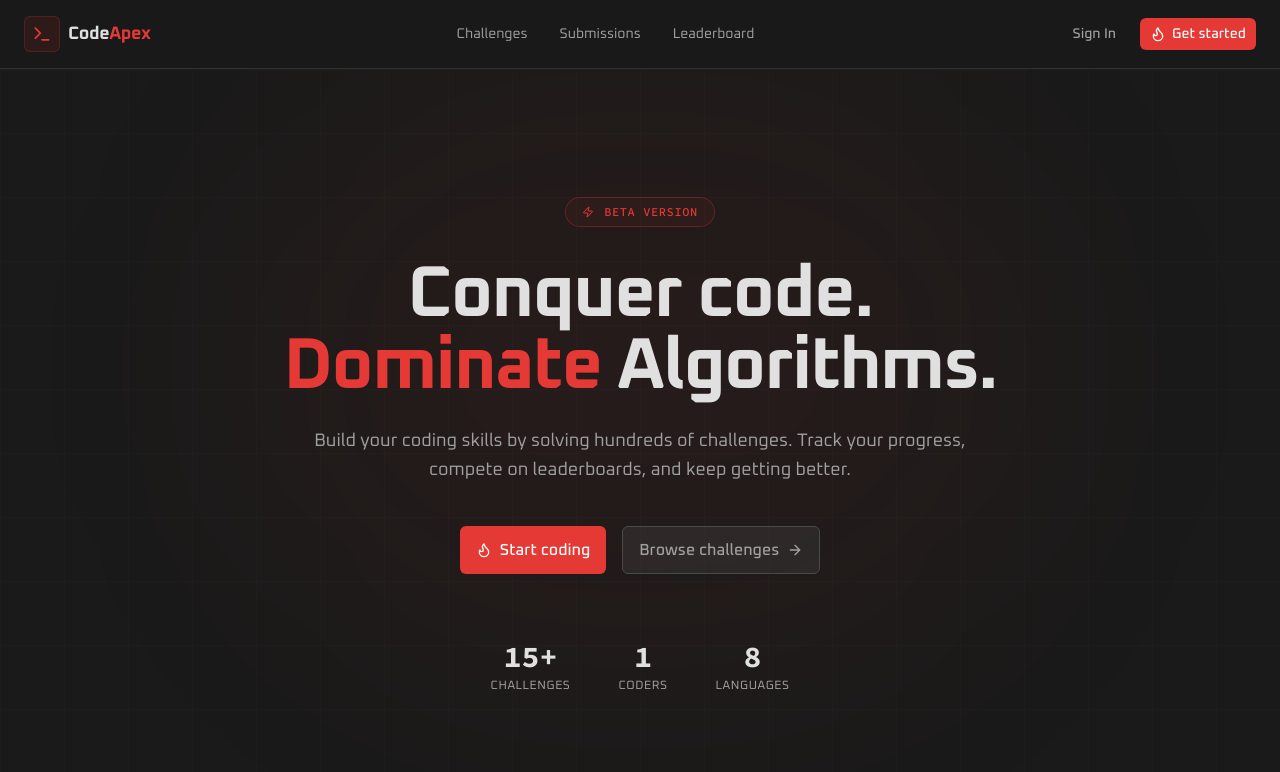
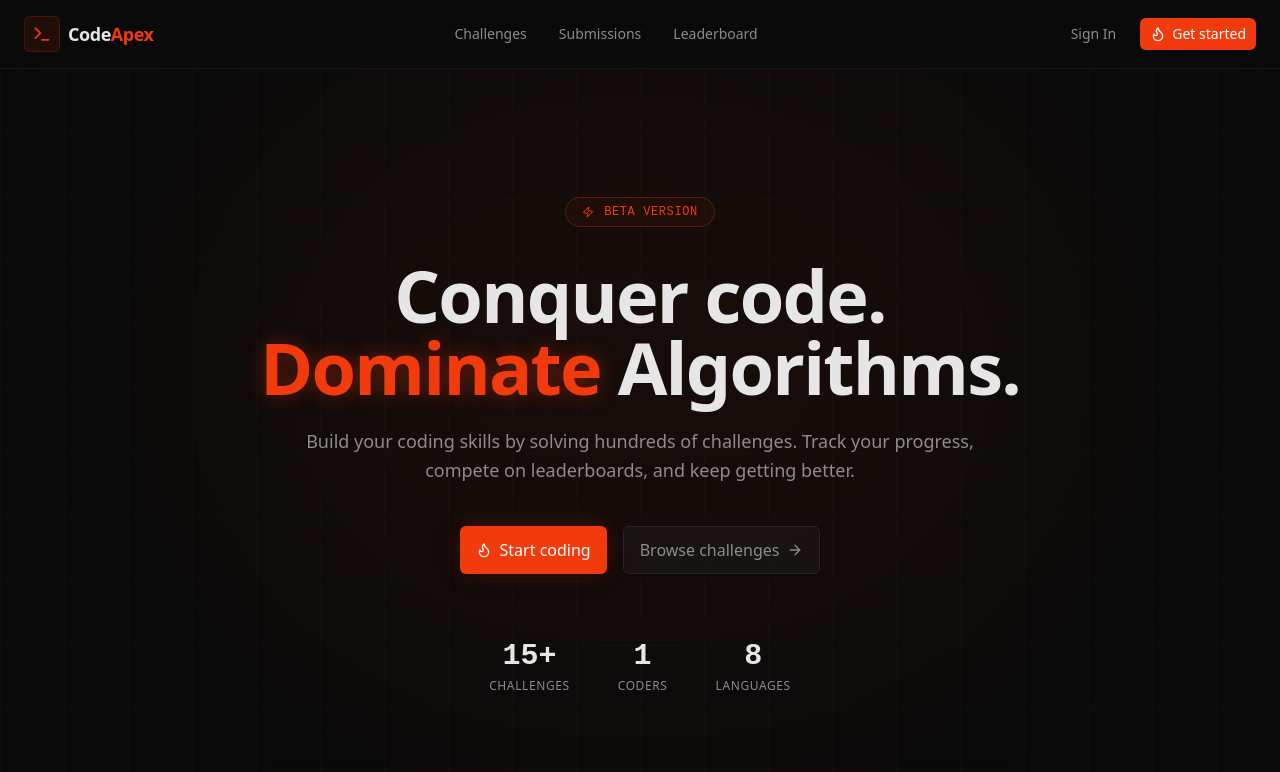
Before and after one commit to xndadelin/codeapex, a Next.js app: page / in a window 1280 px wide. Shown: the top 772 px of the page. Built offline with nearby package versions, Linux system fonts and the light colour scheme.

Commit message:
Fix styling.

```diff
--- a/styles/globals.css
+++ b/styles/globals.css
@@ -1,202 +1,106 @@
 @import "tailwindcss";
+@import "tw-animate-css";
 
 @custom-variant dark (&:is(.dark *));
 
-:root {
-  --font-sans: "Oxanium", sans-serif;
-  --font-mono: "Source Code Pro", monospace;
-  --background: oklch(0.8452 0 0);
-  --foreground: oklch(0.2393 0 0);
-  --card: oklch(0.7572 0 0);
-  --card-foreground: oklch(0.2393 0 0);
-  --popover: oklch(0.7572 0 0);
-  --popover-foreground: oklch(0.2393 0 0);
-  --primary: oklch(0.5016 0.1887 27.4816);
-  --primary-foreground: oklch(1.0000 0 0);
-  --secondary: oklch(0.4955 0.0896 126.1858);
-  --secondary-foreground: oklch(1.0000 0 0);
-  --muted: oklch(0.7826 0 0);
-  --muted-foreground: oklch(0.4091 0 0);
-  --accent: oklch(0.5880 0.0993 245.7394);
-  --accent-foreground: oklch(1.0000 0 0);
-  --destructive: oklch(0.7076 0.1975 46.4558);
-  --destructive-foreground: oklch(0 0 0);
-  --border: oklch(0.4313 0 0);
-  --input: oklch(0.4313 0 0);
-  --ring: oklch(0.5016 0.1887 27.4816);
-  --chart-1: oklch(0.5016 0.1887 27.4816);
-  --chart-2: oklch(0.4955 0.0896 126.1858);
-  --chart-3: oklch(0.5880 0.0993 245.7394);
-  --chart-4: oklch(0.7076 0.1975 46.4558);
-  --chart-5: oklch(0.5656 0.0431 40.4319);
-  --sidebar: oklch(0.7572 0 0);
-  --sidebar-foreground: oklch(0.2393 0 0);
-  --sidebar-primary: oklch(0.5016 0.1887 27.4816);
-  --sidebar-primary-foreground: oklch(1.0000 0 0);
-  --sidebar-accent: oklch(0.5880 0.0993 245.7394);
-  --sidebar-accent-foreground: oklch(1.0000 0 0);
-  --sidebar-border: oklch(0.4313 0 0);
-  --sidebar-ring: oklch(0.5016 0.1887 27.4816);
-  --font-sans: "Oxanium", sans-serif;
-  --font-serif: ui-serif, Georgia, Cambria, "Times New Roman", Times, serif;
-  --font-mono: "Source Code Pro", monospace;
-  --radius: 0px;
-  --shadow-x: 0px;
-  --shadow-y: 2px;
-  --shadow-blur: 4px;
-  --shadow-spread: 0px;
-  --shadow-opacity: 0.4;
-  --shadow-color: hsl(0 0% 0%);
-  --shadow-2xs: 0px 2px 4px 0px hsl(0 0% 0% / 0.20);
-  --shadow-xs: 0px 2px 4px 0px hsl(0 0% 0% / 0.20);
-  --shadow-sm: 0px 2px 4px 0px hsl(0 0% 0% / 0.40), 0px 1px 2px -1px hsl(0 0% 0% / 0.40);
-  --shadow: 0px 2px 4px 0px hsl(0 0% 0% / 0.40), 0px 1px 2px -1px hsl(0 0% 0% / 0.40);
-  --shadow-md: 0px 2px 4px 0px hsl(0 0% 0% / 0.40), 0px 2px 4px -1px hsl(0 0% 0% / 0.40);
-  --shadow-lg: 0px 2px 4px 0px hsl(0 0% 0% / 0.40), 0px 4px 6px -1px hsl(0 0% 0% / 0.40);
-  --shadow-xl: 0px 2px 4px 0px hsl(0 0% 0% / 0.40), 0px 8px 10px -1px hsl(0 0% 0% / 0.40);
-  --shadow-2xl: 0px 2px 4px 0px hsl(0 0% 0% / 1.00);
-  --tracking-normal: 0em;
-  --spacing: 0.25rem;
-  --shadow-offset-x: 0px;
-  --shadow-offset-y: 2px;
-  --letter-spacing: 0em;
-  --doom-ember: hsl(15 80% 50%);
-  --doom-hellfire: hsl(0 85% 45%);
-  --doom-lava: hsl(30 90% 55%);
-  --doom-ash: hsl(0 0% 25%);
-  --doom-void: hsl(0 0% 5%);
-}
+@theme inline {
+  --radius: 0.375rem;
+  --color-background: hsl(0 0% 4%);
+  --color-foreground: hsl(0 0% 90%);
+  --color-card: hsl(0 0% 7%);
+  --color-card-foreground: hsl(0 0% 90%);
+  --color-popover: hsl(0 0% 7%);
+  --color-popover-foreground: hsl(0 0% 90%);
+  --color-primary: hsl(12 90% 50%);
+  --color-primary-foreground: hsl(0 0% 100%);
+  --color-secondary: hsl(0 0% 12%);
+  --color-secondary-foreground: hsl(0 0% 85%);
+  --color-muted: hsl(0 0% 12%);
+  --color-muted-foreground: hsl(0 0% 55%);
+  --color-accent: hsl(25 100% 50%);
+  --color-accent-foreground: hsl(0 0% 100%);
+  --color-destructive: hsl(0 85% 55%);
+  --color-destructive-foreground: hsl(0 0% 100%);
+  --color-border: hsl(0 0% 15%);
+  --color-input: hsl(0 0% 15%);
+  --color-ring: hsl(12 90% 50%);
 
-.dark {
-  --font-sans: "Oxanium", sans-serif;
-  --font-mono: "Source Code Pro", monospace;
-  --background: oklch(0.2178 0 0);
-  --foreground: oklch(0.9067 0 0);
-  --card: oklch(0.2850 0 0);
-  --card-foreground: oklch(0.9067 0 0);
-  --popover: oklch(0.2850 0 0);
-  --popover-foreground: oklch(0.9067 0 0);
-  --primary: oklch(0.6083 0.2090 27.0276);
-  --primary-foreground: oklch(1.0000 0 0);
-  --secondary: oklch(0.6423 0.1467 133.0145);
-  --secondary-foreground: oklch(0 0 0);
-  --muted: oklch(0.2645 0 0);
-  --muted-foreground: oklch(0.7058 0 0);
-  --accent: oklch(0.7482 0.1235 244.7492);
-  --accent-foreground: oklch(0 0 0);
-  --destructive: oklch(0.7839 0.1719 68.0943);
-  --destructive-foreground: oklch(0 0 0);
-  --border: oklch(0.4091 0 0);
-  --input: oklch(0.4091 0 0);
-  --ring: oklch(0.6083 0.2090 27.0276);
-  --chart-1: oklch(0.6083 0.2090 27.0276);
-  --chart-2: oklch(0.6423 0.1467 133.0145);
-  --chart-3: oklch(0.7482 0.1235 244.7492);
-  --chart-4: oklch(0.7839 0.1719 68.0943);
-  --chart-5: oklch(0.6471 0.0334 40.7963);
-  --sidebar: oklch(0.1913 0 0);
-  --sidebar-foreground: oklch(0.9067 0 0);
-  --sidebar-primary: oklch(0.6083 0.2090 27.0276);
-  --sidebar-primary-foreground: oklch(1.0000 0 0);
-  --sidebar-accent: oklch(0.7482 0.1235 244.7492);
-  --sidebar-accent-foreground: oklch(0 0 0);
-  --sidebar-border: oklch(0.4091 0 0);
-  --sidebar-ring: oklch(0.6083 0.2090 27.0276);
-  --font-sans: "Oxanium", sans-serif;
-  --font-serif: ui-serif, Georgia, Cambria, "Times New Roman", Times, serif;
-  --font-mono: "Source Code Pro", monospace;
-  --radius: 0px;
-  --shadow-x: 0px;
-  --shadow-y: 2px;
-  --shadow-blur: 5px;
-  --shadow-spread: 0px;
-  --shadow-opacity: 0.6;
-  --shadow-color: hsl(0 0% 0%);
-  --shadow-2xs: 0px 2px 5px 0px hsl(0 0% 0% / 0.30);
-  --shadow-xs: 0px 2px 5px 0px hsl(0 0% 0% / 0.30);
-  --shadow-sm: 0px 2px 5px 0px hsl(0 0% 0% / 0.60), 0px 1px 2px -1px hsl(0 0% 0% / 0.60);
-  --shadow: 0px 2px 5px 0px hsl(0 0% 0% / 0.60), 0px 1px 2px -1px hsl(0 0% 0% / 0.60);
-  --shadow-md: 0px 2px 5px 0px hsl(0 0% 0% / 0.60), 0px 2px 4px -1px hsl(0 0% 0% / 0.60);
-  --shadow-lg: 0px 2px 5px 0px hsl(0 0% 0% / 0.60), 0px 4px 6px -1px hsl(0 0% 0% / 0.60);
-  --shadow-xl: 0px 2px 5px 0px hsl(0 0% 0% / 0.60), 0px 8px 10px -1px hsl(0 0% 0% / 0.60);
-  --shadow-2xl: 0px 2px 5px 0px hsl(0 0% 0% / 1.50);
-  --shadow-offset-x: 0px;
-  --shadow-offset-y: 2px;
-  --letter-spacing: 0em;
-  --spacing: 0.25rem;
-  --doom-ember: hsl(15 80% 50%);
-  --doom-hellfire: hsl(0 85% 45%);
-  --doom-lava: hsl(30 90% 55%);
-  --doom-ash: hsl(0 0% 25%);
-  --doom-void: hsl(0 0% 5%);
-}
+  --color-chart-1: hsl(12 76% 61%);
+  --color-chart-2: hsl(25 100% 50%);
+  --color-chart-3: hsl(0 85% 55%);
+  --color-chart-4: hsl(0 0% 55%);
+  --color-chart-5: hsl(35 100% 55%);
 
-@theme inline {
-  --color-background: var(--background);
-  --color-foreground: var(--foreground);
-  --color-card: var(--card);
-  --color-card-foreground: var(--card-foreground);
-  --color-popover: var(--popover);
-  --color-popover-foreground: var(--popover-foreground);
-  --color-primary: var(--primary);
-  --color-primary-foreground: var(--primary-foreground);
-  --color-secondary: var(--secondary);
-  --color-secondary-foreground: var(--secondary-foreground);
-  --color-muted: var(--muted);
-  --color-muted-foreground: var(--muted-foreground);
-  --color-accent: var(--accent);
-  --color-accent-foreground: var(--accent-foreground);
-  --color-destructive: var(--destructive);
-  --color-destructive-foreground: var(--destructive-foreground);
-  --color-border: var(--border);
-  --color-input: var(--input);
-  --color-ring: var(--ring);
-  --color-chart-1: var(--chart-1);
-  --color-chart-2: var(--chart-2);
-  --color-chart-3: var(--chart-3);
-  --color-chart-4: var(--chart-4);
-  --color-chart-5: var(--chart-5);
-  --color-sidebar: var(--sidebar);
-  --color-sidebar-foreground: var(--sidebar-foreground);
-  --color-sidebar-primary: var(--sidebar-primary);
-  --color-sidebar-primary-foreground: var(--sidebar-primary-foreground);
-  --color-sidebar-accent: var(--sidebar-accent);
-  --color-sidebar-accent-foreground: var(--sidebar-accent-foreground);
-  --color-sidebar-border: var(--sidebar-border);
-  --color-sidebar-ring: var(--sidebar-ring);
-  --color-doom-ember: var(--doom-ember);
-  --color-doom-hellfire: var(--doom-hellfire);
-  --color-doom-lava: var(--doom-lava);
-  --color-doom-ash: var(--doom-ash);
-  --color-doom-void: var(--doom-void);
+  --color-sidebar: hsl(0 0% 5%);
+  --color-sidebar-foreground: hsl(0 0% 85%);
+  --color-sidebar-primary: hsl(12 90% 50%);
+  --color-sidebar-primary-foreground: hsl(0 0% 100%);
+  --color-sidebar-accent: hsl(0 0% 10%);
+  --color-sidebar-accent-foreground: hsl(0 0% 85%);
+  --color-sidebar-border: hsl(0 0% 15%);
+  --color-sidebar-ring: hsl(12 90% 50%);
+  --color-doom-ember: hsl(12 90% 50%);
+  --color-doom-hellfire: hsl(0 85% 55%);
+  --color-doom-lava: hsl(25 100% 50%);
+  --color-doom-ash: hsl(0 0% 55%);
+  --color-doom-void: hsl(0 0% 4%);
+  --font-sans: 'Space Grotesk', 'Space Grotesk Fallback', ui-sans-serif, system-ui, sans-serif;
+  --font-mono: 'JetBrains Mono', 'JetBrains Mono Fallback', ui-monospace, monospace;
   --animate-accordion-down: accordion-down 0.2s ease-out;
   --animate-accordion-up: accordion-up 0.2s ease-out;
   --animate-pulse-glow: pulse-glow 3s ease-in-out infinite;
   --animate-flicker: flicker 4s ease-in-out infinite;
-}
 
   @keyframes accordion-down {
     from { height: 0; }
     to { height: var(--radix-accordion-content-height); }
   }
-
   @keyframes accordion-up {
     from { height: var(--radix-accordion-content-height); }
     to { height: 0; }
   }
-
   @keyframes pulse-glow {
     0%, 100% { opacity: 0.4; }
     50% { opacity: 1; }
   }
-
   @keyframes flicker {
     0%, 100% { opacity: 1; }
     50% { opacity: 0.85; }
   }
+}
 
 @layer base {
+  * {
+    @apply border-border;
+  }
   body {
-    letter-spacing: var(--tracking-normal);
+    @apply bg-background text-foreground;
+  }
+
+  ::-webkit-scrollbar {
+    width: 6px;
+    height: 6px;
+  }
+  ::-webkit-scrollbar-track {
+    background: hsl(0 0% 7%);
+  }
+  ::-webkit-scrollbar-thumb {
+    background: hsl(0 0% 20%);
+    border-radius: 3px;
+  }
+  ::-webkit-scrollbar-thumb:hover {
+    background: hsl(12 90% 50%);
   }
 }
+
+@utility doom-glow {
+  box-shadow: 0 0 20px hsl(12 90% 50% / 0.15), 0 0 40px hsl(12 90% 50% / 0.05);
+}
+
+@utility doom-glow-text {
+  text-shadow: 0 0 20px hsl(12 90% 50% / 0.4);
+}
+
+@utility doom-border-glow {
+  box-shadow: inset 0 0 0 1px hsl(12 90% 50% / 0.2), 0 0 15px hsl(12 90% 50% / 0.07);
+}
```
Lines whose indentation alone changed are shown as unchanged.
